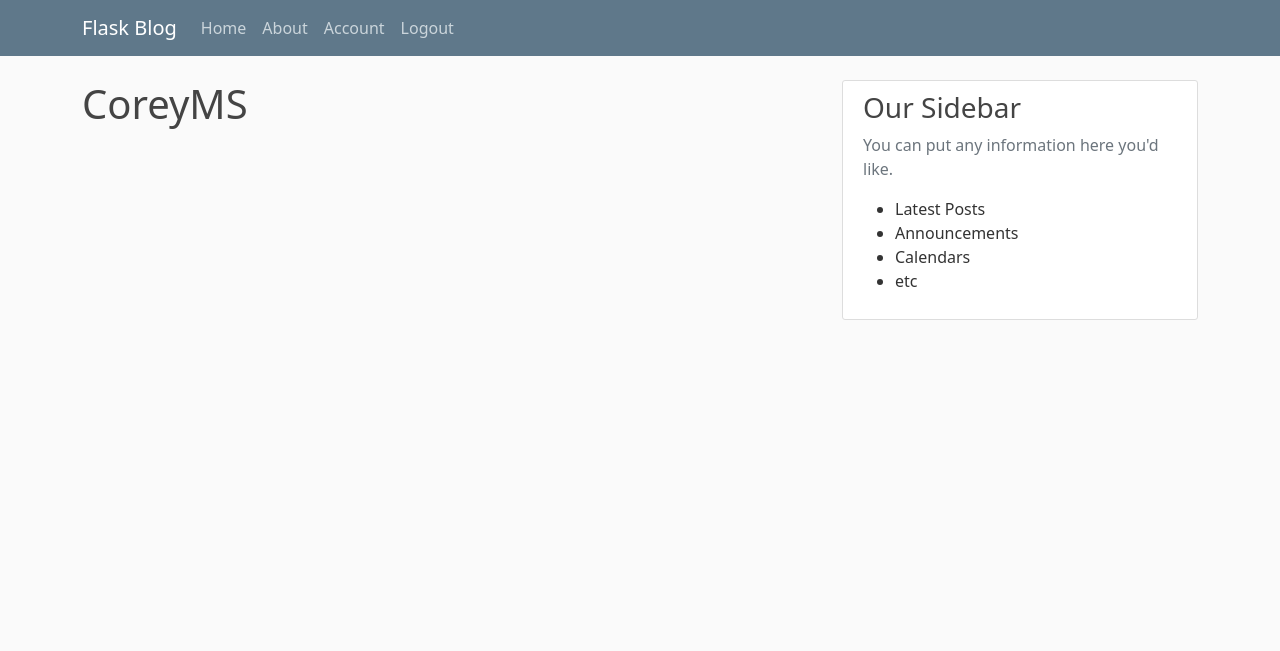
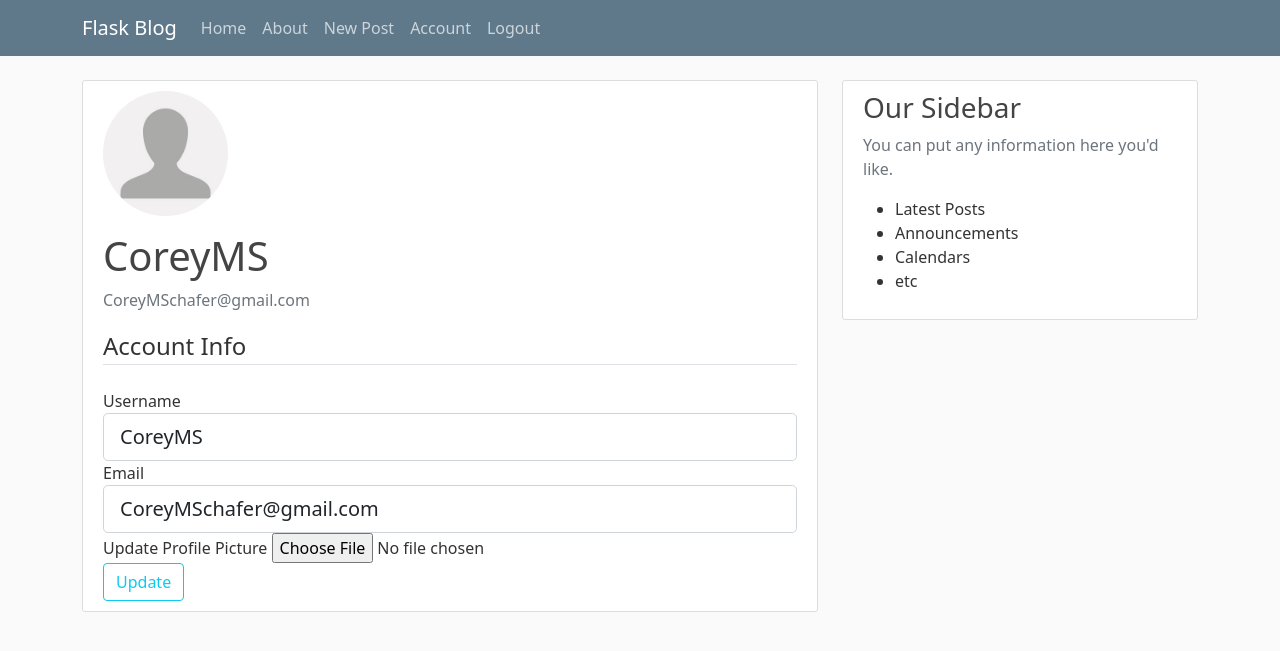
Before and after one commit to hjs90911/Flask_tutorial, a Flask app: page /account in a window 1280 px wide. Shown: the top 651 px of the page. Run offline with Flask 2, Linux system fonts and the light colour scheme; a user stored in the database is signed in; some libraries are stand-ins or nearby versions.

Commit message:
Part 7&8

```diff
--- a/flaskblog/forms.py
+++ b/flaskblog/forms.py
@@ -1,5 +1,7 @@
 from flask_wtf import FlaskForm
-from wtforms import StringField, PasswordField, SubmitField, BooleanField
+from flask_wtf.file import FileField, FileAllowed
+from flask_login import current_user
+from wtforms import StringField, PasswordField, SubmitField, BooleanField, TextAreaField
 from wtforms.validators import DataRequired, Length, Email, EqualTo, ValidationError
 from flaskblog.models import User
 
@@ -31,3 +33,30 @@ class LoginForm(FlaskForm):
     password = PasswordField('Password', validators=[DataRequired()])
     remember = BooleanField('Remember Me')
     submit = SubmitField('Login')
+
+
+class UpdateAccountForm(FlaskForm):
+    username = StringField('Username',
+                           validators=[DataRequired(), Length(min=2, max=20)])
+    email = StringField('Email',
+                        validators=[DataRequired(), Email()])
+    picture = FileField('Update Profile Picture', validators=[FileAllowed(['jpb', 'png'])])
+    submit = SubmitField('Update')
+
+    def validate_username(self, username):
+        if username.data != current_user.username:
+            user = User.query.filter_by(username=username.data).first()
+            if user:
+                raise ValidationError('That username is taken. Please choose a different one.')
+
+    def validate_email(self, email):
+        if email.data != current_user.email:
+            user = User.query.filter_by(email=email.data).first()
+            if user:
+                raise ValidationError('That email is taken. Please choose a different one.')
+
+
+class PostForm(FlaskForm):
+    title = StringField('Title', validators=[DataRequired()])
+    content = TextAreaField('Content', validators=[DataRequired()])
+    submit = SubmitField('Post')
--- a/flaskblog/routes.py
+++ b/flaskblog/routes.py
@@ -1,29 +1,16 @@
-from flask import render_template, url_for, flash, redirect, request
+import os
+import secrets
+from flask import render_template, url_for, flash, redirect, request, abort
 from flaskblog import app, db, bcrypt
-from flaskblog.forms import RegistrationForm, LoginForm
+from flaskblog.forms import RegistrationForm, LoginForm, UpdateAccountForm, PostForm
 from flaskblog.models import User, Post
 from flask_login import login_user, current_user, logout_user, login_required
-
-
-posts = [
-    {
-        'author': 'Corey Schafer',
-        'title': 'Blog Post 1',
-        'content': 'First post content',
-        'date_posted': 'April 20, 2018'
-    },
-    {
-        'author': 'Jane Doe',
-        'title': 'Blog Post 2',
-        'content': 'Second post content',
-        'date_posted': 'April 21, 2018'
-    }
-]
 
 
 @app.route("/")
 @app.route("/home")
 def home():
+    posts = Post.query.all()
     return render_template('home.html', posts=posts)
 
 
@@ -68,8 +55,78 @@ def logout():
     logout_user()
     return redirect(url_for('home'))
 
+def save_picture(form_picture):
+    random_hex = secrets.token_hex(8)
+    _, f_ext = os.path.splitext(form_picture.filename)
+    picture_fn = random_hex + f_ext
+    picture_path = os.path.join(app.root_path, 'static/profile_pics', picture_fn)
+    form_picture.save(picture_path)
 
-@app.route("/account")
+    return picture_fn
+
+@app.route("/account", methods=['GET', 'POST'])
 @login_required
 def account():
-    return render_template('account.html', title='Account')
+    form = UpdateAccountForm()
+    if form.validate_on_submit():
+        if form.picture.data:
+            picture_file = save_picture(form.picture.data)
+            current_user.image_file = picture_file
+        current_user.username = form.username.data
+        current_user.email = form.email.data
+        db.session.commit()
+        flash('Your account has been updated!', 'success')
+        return redirect(url_for('account'))
+    elif request.method == 'GET':
+        form.username.data = current_user.username
+        form.email.data = current_user.email
+
+    image_file = url_for('static', filename='profile_pics/' + current_user.image_file)
+    return render_template('account.html', title='Account', image_file=image_file, form=form)
+
+@app.route("/post/new", methods=['GET', 'POST'])
+@login_required
+def new_post():
+    form = PostForm()
+    if form.validate_on_submit():
+        post = Post(title=form.title.data, content=form.content.data, author=current_user)
+        db.session.add(post)
+        db.session.commit()
+        flash('Your post has been created!', 'success')
+        return redirect(url_for('home'))
+    return render_template('create_post.html', title='New Post', form=form)
+
+@app.route("/post/<int:post_id>")
+def post(post_id):
+    post = Post.query.get_or_404(post_id)
+    return render_template('post.html', title=post.title,  post=post)
+
+@app.route("/post/<int:post_id>/update", methods=['GET', 'POST'])
+@login_required
+def update_post(post_id):
+    post = Post.query.get_or_404(post_id)
+    if post.author != current_user:
+        abort(403)
+    form = PostForm()
+    if form.validate_on_submit():
+        post.title = form.title.data
+        post.content = form.content.data
+        db.session.commit()
+        flash('Your post has been updated!', 'success')
+        return redirect(url_for('post', post_id=post.id))
+    elif request.method == 'GET':
+        form.title.data = post.title
+        form.content.data = post.content
+    return render_template('create_post.html', title = 'Update Post', form=form, legend='Update Post')
+
+
+@app.route("/post/<int:post_id>/delete", methods=['POST'])
+@login_required
+def delete_post(post_id):
+    post = Post.query.get_or_404(post_id)
+    if post.author != current_user:
+        abort(403)
+    db.session.delete(post)
+    db.session.commit()
+    flash('Your post has been deleted!', 'success')
+    return redirect(url_for('home'))
--- a/flaskblog/templates/account.html
+++ b/flaskblog/templates/account.html
@@ -1,4 +1,58 @@
 {% extends "layout.html" %}
 {% block content %}
-    <h1>{{ current_user.username }}</h1>
+<div class="content-section">
+    <div class="media">
+        <img class="rounded-circle account-img" src="{{ image_file }}">
+        <div class="media-body">
+            <h2 class="account-heading">{{ current_user.username }}</h2>
+            <p class="text-secondary">{{ current_user.email }}</p>
+        </div>
+    </div>
+    <form method="POST" action="" enctype="multipart/form-data">
+        {{ form.hidden_tag() }}
+        <fieldset class="form-group">
+            <legend class="border-bottom mb-4">Account Info</legend>
+            <div class="form-group">
+                {{ form.username.label(class="form-control-label") }}
+
+                {% if form.username.errors %}
+                    {{ form.username(class="form-control form-control-lg is-invalid") }}
+                    <div class="invalid-feedback">
+                        {% for errors in form.username.errors %}
+                            <span>{{ error }}</span>
+                        {% endfor %}
+                    </div>
+                {% else %}
+                    {{ form.username(class="form-control form-control-lg") }}
+                {% endif %}
+            </div>
+            <div class="form-group">
+                {{ form.email.label(class="form-control-label") }}
+
+                {% if form.email.errors %}
+                    {{ form.email(class="form-control form-control-lg is-invalid") }}
+                    <div class="invalid-feedback">
+                        {% for errors in form.email.errors %}
+                            <span>{{ error }}</span>
+                        {% endfor %}
+                    </div>
+                {% else %}
+                    {{ form.email(class="form-control form-control-lg") }}
+                {% endif %}
+            </div>
+            <div class="form-group">
+                {{ form.picture.label() }}
+                {{ form.picture(class="form-control-file") }}
+                {% if form.picture.errors %}
+                    {% for errors in form.picture.errors %}
+                        <span class="text-danger">{{ error }}</span></br>
+                    {% endfor %}
+                {% endif %}
+            </div>
+        </fieldset>
+        <div class="form-group">
+            {{ form.submit(class="btn btn-outline-info") }}
+        </div>
+    </form>
+  </div>
 {% endblock content %}
--- a/flaskblog/templates/layout.html
+++ b/flaskblog/templates/layout.html
@@ -32,6 +32,7 @@
                     <!-- Navbar Right Side -->
                     <div class="navbar-nav">
                         {% if current_user.is_authenticated %}
+                            <a class="nav-item nav-link" href="{{ url_for('new_post') }}">New Post</a>
                             <a class="nav-item nav-link" href="{{ url_for('account') }}">Account</a>
                             <a class="nav-item nav-link" href="{{ url_for('logout') }}">Logout</a>
                         {% else %}
```
Also changed, not shown: flaskblog/templates/create_post.html (added, +42 -0 lines), flaskblog/templates/home.html (+4 -3 lines), flaskblog/templates/post.html (added, +37 -0 lines), flaskblog/site.db, flaskblog/static/profile_pics/default.jpg (added).
